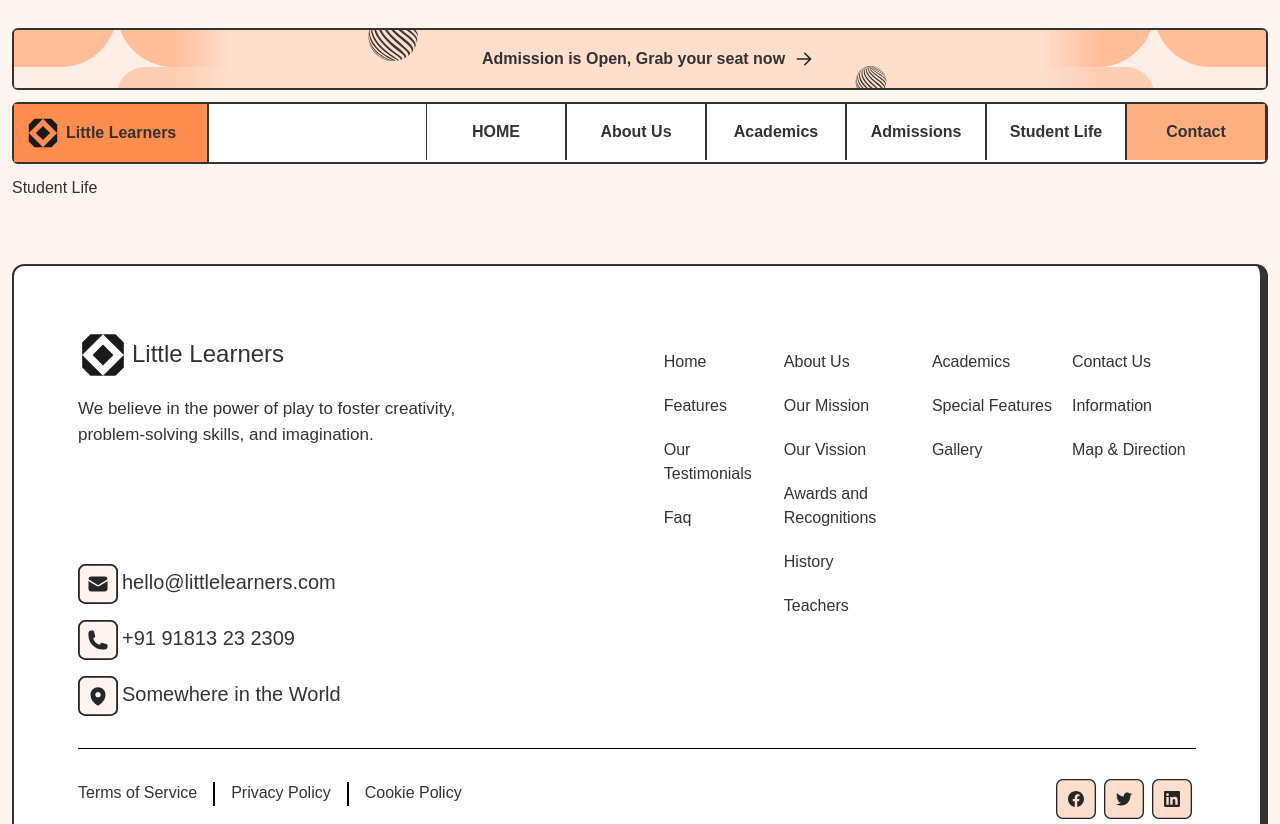
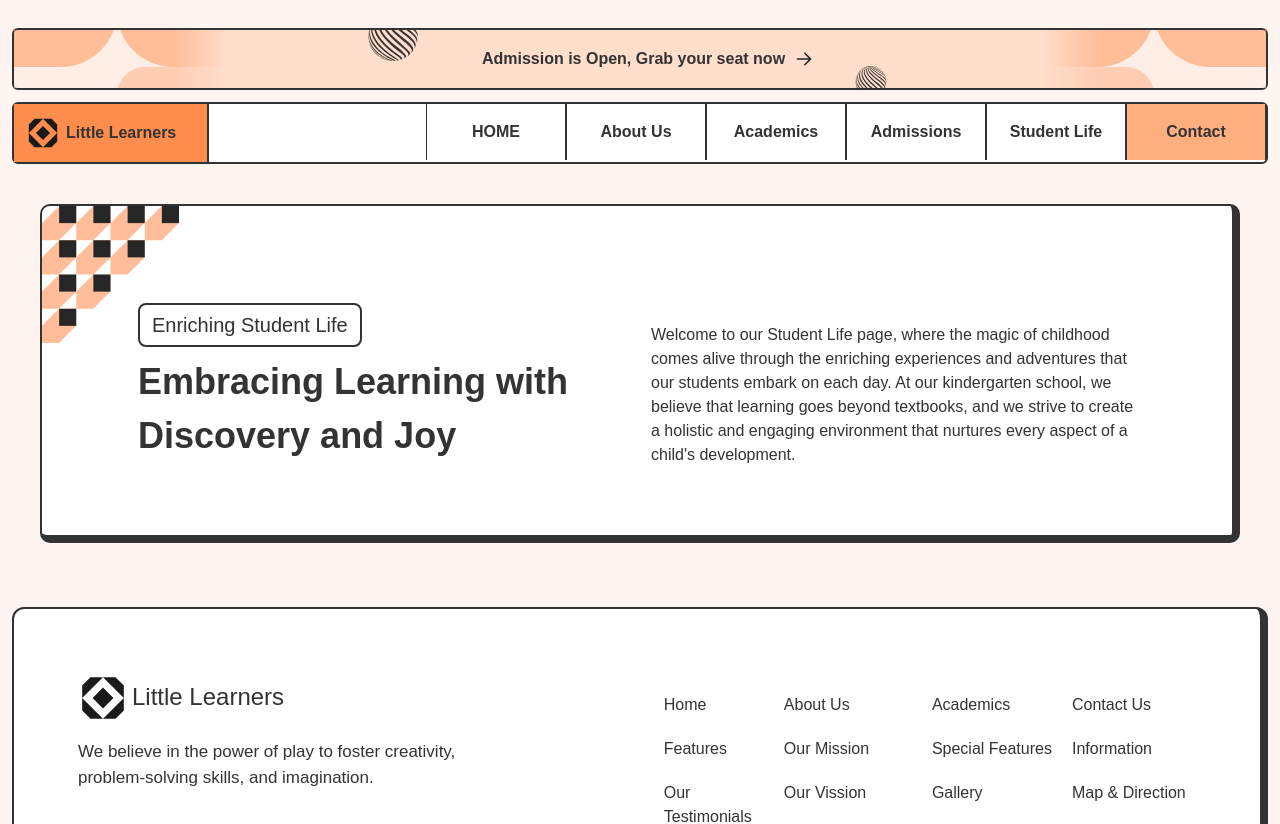
Before and after one commit to AniGvinepadze/littlelearnersnext2, a Next.js app: page /student-life in a window 1280 px wide. Shown: the top 824 px of the page. Built offline with nearby package versions, Linux system fonts and the light colour scheme.

Commit message:
core/introductionSrudentPage

```diff
--- a/app/(pages)/student-life/page.tsx
+++ b/app/(pages)/student-life/page.tsx
@@ -1,6 +1,13 @@
+"use client"
+
+import Introduction from "@/app/components/studentLife/Introduction";
 
 export default function StudentLife() {
   return (
-    <div>Student Life</div>
+   <div>
+    <div className="px-7">
+   <Introduction/>
+    </div>
+   </div>
   )
 }
--- /dev/null
+++ b/app/components/studentLife/Introduction.tsx
@@ -0,0 +1,29 @@
+"use client";
+
+import Image from "next/image";
+import { abstract2 } from "../../../public/assets/index";
+
+export default function Introduction() {
+  return (
+    <main className="border-l-2 border-t-2 border-r-8 border-b-8 rounded-[10px] border-text bg-white my-10">
+      <div>
+        <Image src={abstract2} alt="absract" width={137} height={137} />
+        <div className="flex justify-between px-24 pb-16  max-900:flex-col max-900:text-center max-750:px-14 max-550:px-10">
+          <div className="flex-[1] mt-[-40px]">
+            <button className="border-2 border-text py-[6px] px-3 rounded-lg font-medium text-xl ">
+            Enriching Student Life
+            </button>
+            <h2 className="font-bold text-[36px] py-2 max-600:text-[30px]">
+            Embracing Learning with Discovery and Joy
+            </h2>
+          </div>
+          <div className="flex-[1] mt-[-20px] pl-7 max-900:pl-0 max-900:pt-10">
+            <p>
+            Welcome to our Student Life page, where the magic of childhood comes alive through the enriching experiences and adventures that our students embark on each day. At our kindergarten school, we believe that learning goes beyond textbooks, and we strive to create a holistic and engaging environment that nurtures every aspect of a child's development.
+            </p>
+          </div>
+        </div>
+      </div>
+    </main>
+  );
+}
```
